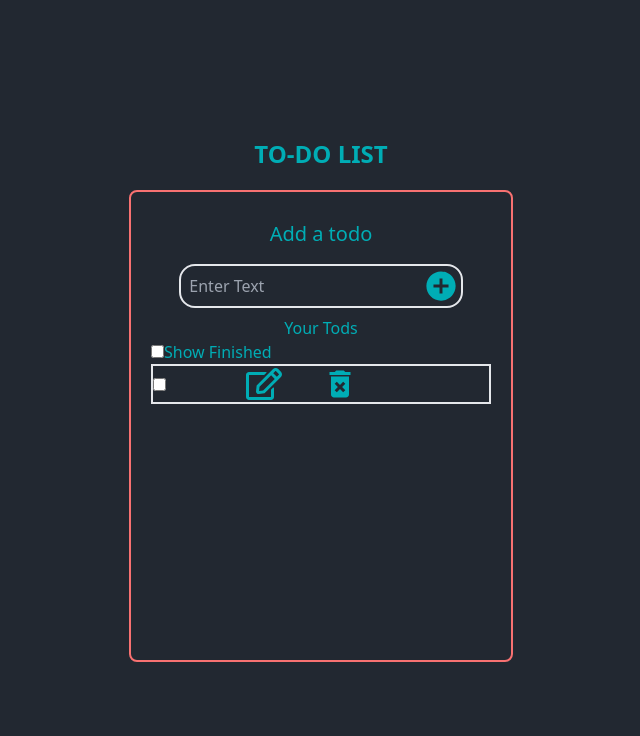
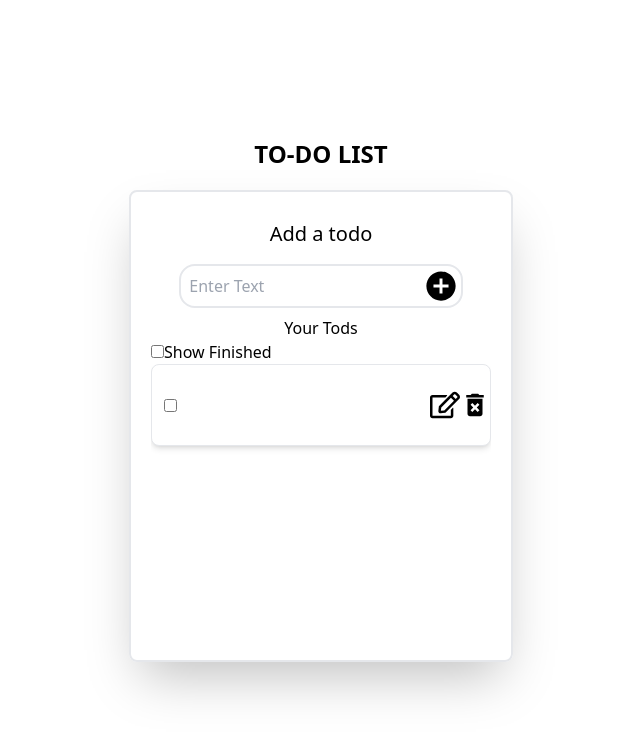
Before and after one commit to SamShibu056/To-Do, a React (Create React App) app: page / in a window 1280 px wide. Both pictures are taken after a click on the button 760 px from the left and 286 px from the top of the page. Shown: the top 736 px of the page, without its empty margins (319-959 px from the left). Built offline with nearby package versions, Linux system fonts and the light colour scheme.

Commit message:
responseive1 commit

```diff
--- a/src/App.js
+++ b/src/App.js
@@ -35,9 +35,9 @@ function App() {
   setintput("");
 
   }
-  function doneHandler(event){
-     deleteHandler(event);
-     setfinished(prevFinished => [...prevFinished, {input: event.target.name, iscompleted: true}]);
+  function doneHandler(item){
+     deleteHandler(item);
+     setfinished(prevFinished => [...prevFinished, {input: item.input, iscompleted: true}]);
 
 
   }
@@ -52,9 +52,9 @@ function App() {
       return updatedTodos;
     });
   }
-  function deletefinishedHandler(event) {
+  function deletefinishedHandler(item) {
     setfinished(prevfinished => {
-      const updatedfinished = prevfinished.filter((todo) => event.target.name !== todo.input);
+      const updatedfinished = prevfinished.filter((todo) => item.input !== todo.input);
       return updatedfinished;
     });
   }
@@ -67,24 +67,24 @@ function checkHandler(){
   setchecked(!checked);
 }
   return (
-    <div className=" text-[#00adb5] App flex flex-col gap-5 justify-center items-center	w-screen h-screen bg-[#222831]">
+    <div className="  App flex flex-col gap-5 justify-center items-center	w-screen h-screen bg-white">
       {/* <Navbar /> */}
       <h1 className="font-extrabold text-2xl">TO-DO LIST</h1>
-      <div className=" border-red-400 border-2  box1 flex justify-center items-center flex-col w-96 p-5 rounded-lg">
+      <div className="  border-2  box1 flex justify-center items-center flex-col w-96 p-5 rounded-lg shadow-2xl">
       <h2 className="text-xl my-2 ">Add a todo</h2>
         <div className="h-96 flex flex-col w-full">
 
           <div className="relative flex items-center justify-center flex-col my-2">
           <input
             type="text"
-            className="border-2 w-5/6 mx-auto p-2 rounded-2xl  bg-[#222831]"
+            className="border-2 w-5/6 mx-auto p-2 rounded-2xl  "
             value={input}
             placeholder="Enter Text"
             onChange={(event) => setintput(event.target.value)}
 
           />
           <button className="absolute right-8" onClick={addHandler}>
-          <IoMdAddCircle className="text-4xl text-[#00adb5]"/>
+          <IoMdAddCircle className="text-4xl "/>
           </button>
           </div>
 
@@ -95,39 +95,41 @@ function checkHandler(){
           </div>
 
 
-          <div className="flex gap-5 flex-col ">
+          <div className="flex gap-5 flex-col overflow-y-auto ">
             {
             checked ? (
               finished && finished.map((item,index)=>
                  (
-                  <div className="w-full flex gap-10 border-2 min-h-10 bg-[#222831] items-center" key={index}>
-                    <div>{item.input}</div>
-                    <button className=""  name= {item.input} onClick={deletefinishedHandler} > delete</button>
+                  <div className="justify-start w-full flex   bg-white items-center rounded-lg shadow-md hover:shadow-lg hover:border-black border-solid border transition-all" key={index}>
+                    <div className="mr-auto min-h-20 flex items-center max-w-48	">{item.input}</div>
+                    <button className=""  name= {item.input} onClick={() => deletefinishedHandler(item)} > <MdDeleteForever className="text-3xl "/></button>
                   </div>
                  )
               )
             ):(
               todos && todos.map((item,index)=>
                  (
-                  <div className="w-full flex gap-10 border-2 min-h-10 bg-[#222831] items-center" key={index}>
-                    <input type="checkbox" onChange={doneHandler} name= {item.input} checked= {item.isCompleted} />
-                    <div>{item.input}</div>
-                    <button  onClick={() => editHandler(item)}className=""  name= {item.input} ><FaRegEdit className="text-4xl text-[#00adb5]"/></button>
+                  <div className="justify-start w-full flex   bg-white items-center rounded-lg shadow-md hover:shadow-lg hover:border-black border-solid border transition-all" key={index}>
+                    <input type="checkbox" className="mx-3" onChange={() => doneHandler(item)} name= {item.input} checked= {item.isCompleted} />
+                    <div className="mr-auto min-h-20 flex items-center max-w-48	">{item.input}</div>
+                    <button  onClick={() => editHandler(item)} className="ml-auto"  name= {item.input} ><FaRegEdit className=" text-3xl "/></button>
                     <button className=""  onClick={() => deleteHandler(item)} name={item.input}>
-                    <MdDeleteForever className="text-4xl text-[#00adb5]"/>
+                    <MdDeleteForever className="text-3xl "/>
 
                   </button>
                   </div>
                  )
               )
+
             )
             }
+            <div></div>
           </div>
 
         </div>
       </div>
-      {/* <button className="absolute right-8"  onClick={deleteHandler} name = "asd"><IoMdAddCircle onClick={deleteHandler} name = "asd" className="text-4xl text-[#00adb5]"/>delete</button>
-      <button className="absolute top-0" onClick={addHandler}><IoMdAddCircle className="text-4xl text-[#00adb5]"/>delete</button> */}
+      {/* <button className="absolute right-8"  onClick={deleteHandler} name = "asd"><IoMdAddCircle onClick={deleteHandler} name = "asd" className="text-4xl "/>delete</button>
+      <button className="absolute top-0" onClick={addHandler}><IoMdAddCircle className="text-4xl "/>delete</button> */}
     </div>
   );
 }
```
